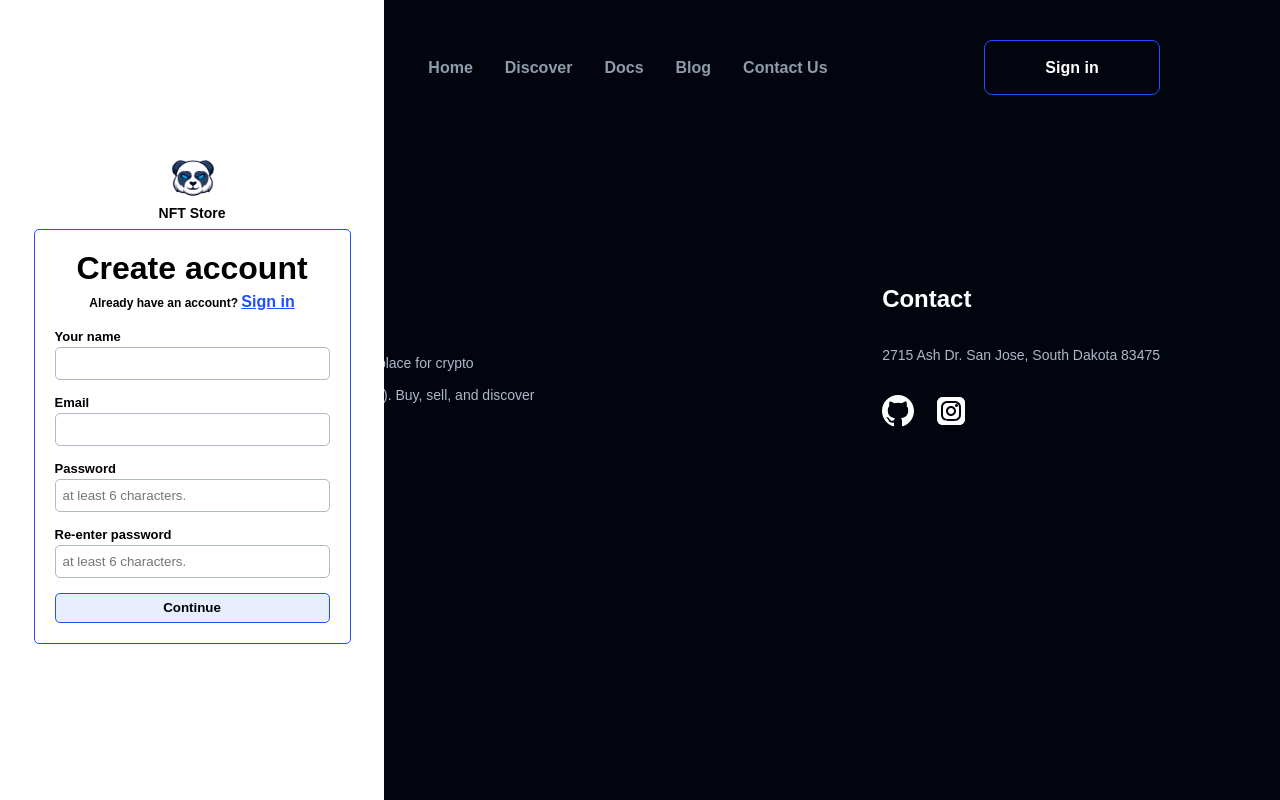
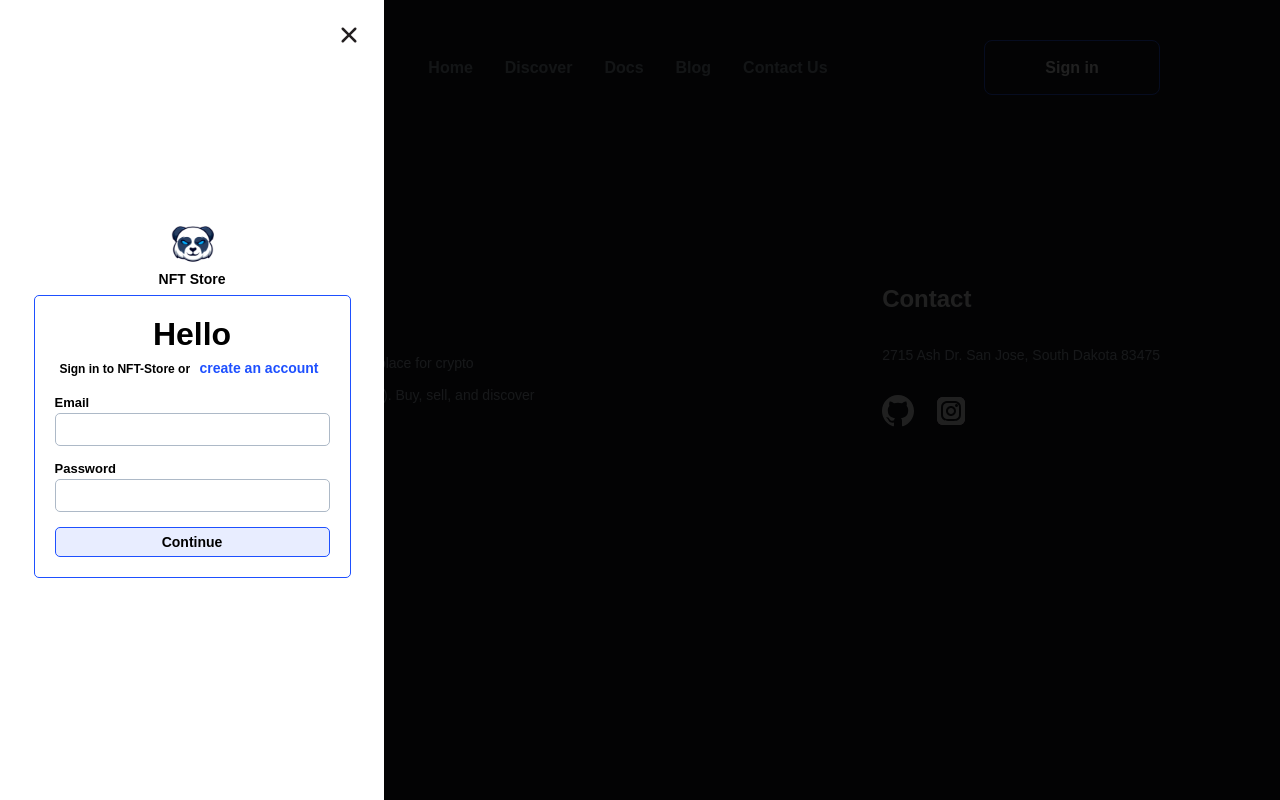
Before and after one commit to Pupsentiy/NFT_Store, a React (Create React App) app: page /auth in a window 1280 px wide. Both pictures are taken after a click on the button "Sign in". Built offline with nearby package versions, Linux system fonts and the light colour scheme.

Commit message:
сделал переключение между регистрацией и авторизацией

```diff
--- a/src/components/auth/Auth.scss
+++ b/src/components/auth/Auth.scss
@@ -1,4 +1,19 @@
 @import "../../styles/mixins.scss";
+.no-active {
+  display: none;
+}
+
+
+
+.onTheBackground {
+  top: 0;
+  left: 0;
+  position: fixed;
+  width: 100%;
+  height: 100%;
+  content: " ";
+  background-color: #040404a8;
+  z-index: 10;
 
   .wrapper {
     position: fixed;
@@ -6,30 +21,48 @@
     z-index: 1000;
     background-color: #fff;
     top: 0;
-  left: 0;
+    left: 0px;
     width: 30%;
     display: flex;
     flex-direction: column;
     justify-content: center;
     align-items: center;
     color: #000;
+    transition: left .2s;
+    transform: translateZ(-600px);
+    -webkit-transform: translateZ(-600px);
+
     p {
       @include text-logo;
       color: #000;
       margin: 0;
     }
 
-  a {
+    button {
+      font-size: 14px;
+      font-weight: 600;
+      background: transparent;
+      border: none;
       color: #1e50ff;
       text-decoration: revert;
     }
+    .button__close-modal {
+      position: absolute;
+      top: 20px;
+      right: 20px;
+      padding: 0px;
+      border: none;
+      background: transparent;
+      cursor: pointer;
+    }
+
     .paper {
       text-align: center;
       border: 1px solid #1e50ff;
       padding: 20px;
       border-radius: 5px;
       width: 275px;
-    p{
+      p {
         font-size: 12px;
       }
       .wrapper-form {
@@ -37,7 +70,6 @@
         flex-direction: column;
         margin-top: 10px;
         label {
-
           font-size: 13px;
           text-align: start;
           margin-bottom: 3px;
@@ -63,3 +95,5 @@
       }
     }
   }
+
+}
--- a/src/components/auth/Auth.tsx
+++ b/src/components/auth/Auth.tsx
@@ -1,26 +1,31 @@
 import React from "react";
-import CreateAccount from "./createAccount/CreateAccount";
-import SignUp from "./signUp/SignUp";
 import pandaLogo from "../../assets/icons/pandaLogo.svg";
 import { setOpen } from "../../redux/authStore/authSlice";
 import { useAppDispatch, useAppSelector } from "../../redux/store";
+import close from "../../assets/icons/close.svg";
+import SignIn from "./signIn/SignIn";
+import SignUp from "./signUp/SignUp";
 
-const Auth:React.FC = () => {
+const Auth: React.FC = () => {
   const dispatch = useAppDispatch();
-  const { open } = useAppSelector((state) => state.auth);
+  const { open, tabIndex } = useAppSelector((state) => state.auth);
 
-  // const openModalAuth = () => {
-  //   dispatch(setOpen(true));
-  // };
+  const closeModalAuth = () => {
+    dispatch(setOpen(false));
+  };
+
+  const tabPanel = [<SignIn />, <SignUp />];
   return (
-    <div className="wrapper">
+   <div className={open === true ? "onTheBackground" : ""}>
+     <div className={open === true ? "wrapper" : "no-active"}>
+      <button className="button__close-modal" onClick={() => closeModalAuth()}>
+        <img src={close} alt="close" />
+      </button>
       <img src={pandaLogo} alt="logo" />
       <p className="logo__text">NFT Store</p>
-      <div className="paper">
-        {/* <SignUp/> */}
-        <CreateAccount   />
-      </div>
+      <div className="paper">{tabPanel[tabIndex]}</div>
     </div>
+   </div>
   );
 };
 
--- a/src/components/auth/createAccount/CreateAccount.tsx
+++ /dev/null
@@ -1,35 +0,0 @@
-import React from "react";
-import { NavLink } from "react-router-dom";
-import "../Auth.scss";
-
-const CreateAccount: React.FC = () => {
-  return (
-    <>
-      <h1>Create account</h1>
-      <p>
-        Already have an account? <NavLink to="#">Sign in</NavLink>
-      </p>
-      <form className="wrapper-form">
-        <label>Your name</label>
-        <input type="text" maxLength={50} />
-        <label>Email</label>
-        <input type="text" maxLength={64} />
-        <label>Password</label>
-        <input
-          type="password"
-          maxLength={64}
-          placeholder="at least 6 characters."
-        />
-        <label>Re-enter password</label>
-        <input
-          type="password"
-          maxLength={64}
-          placeholder="at least 6 characters."
-        />
-        <button>Continue</button>
-      </form>
-    </>
-  );
-};
-
-export default CreateAccount;
--- /dev/null
+++ b/src/components/auth/signIn/SignIn.tsx
@@ -0,0 +1,32 @@
+// import { Button, Dialog, DialogActions, DialogContent, DialogContentText, DialogTitle } from '@mui/material'
+import React from "react";
+import { setTabIndex } from "../../../redux/authStore/authSlice";
+import { useAppDispatch } from "../../../redux/store";
+import "../Auth.scss";
+
+const SignIn: React.FC = () => {
+  const dispatch = useAppDispatch();
+
+  const modalWidndowChange = () => {
+    dispatch(setTabIndex(1));
+  };
+
+  return (
+    <>
+      <h1>Hello</h1>
+      <p>
+        Sign in to NFT-Store or{" "}
+        <button onClick={() => modalWidndowChange()}>create an account</button>
+      </p>
+      <form className="wrapper-form">
+        <label>Email</label>
+        <input type="text" maxLength={64} />
+        <label>Password</label>
+        <input type="password" maxLength={64} />
+        <button type="submit">Continue</button>
+      </form>
+    </>
+  );
+};
+
+export default SignIn;
--- a/src/components/auth/signUp/SignUp.tsx
+++ b/src/components/auth/signUp/SignUp.tsx
@@ -1,22 +1,43 @@
-// import { Button, Dialog, DialogActions, DialogContent, DialogContentText, DialogTitle } from '@mui/material'
-import React from 'react'
-import { NavLink } from 'react-router-dom';
-import '../Auth.scss'
+import React from "react";
+import { setTabIndex } from "../../../redux/authStore/authSlice";
+import { useAppDispatch } from "../../../redux/store";
+import "../Auth.scss";
 
-const SignUp:React.FC = () => {
+const SignUp: React.FC = () => {
+  const dispatch = useAppDispatch();
+
+  const modalWidndowChange1 = () => {
+    dispatch(setTabIndex(0));
+  };
+
   return (
-      <>
-        <h1>Hello</h1>
-        <p>Sign in to NFT-Store  or <NavLink to='#'>create an account</NavLink></p>
-        <form className="wrapper-form">
+    <>
+      <h1>Create account</h1>
+      <p>
+        Already have an account?
+        <button onClick={() => modalWidndowChange1()}>Sign in</button>
+      </p>
+      <form className="wrapper-form">
+        <label>Your name</label>
+        <input type="text" maxLength={50} />
         <label>Email</label>
-        <input type="text"  maxLength={64}/>
+        <input type="text" maxLength={64} />
         <label>Password</label>
-        <input type="password"  maxLength={64} />
-        <button type='submit'>Continue</button>
-        </form>
-      </>
-  )
-}
+        <input
+          type="password"
+          maxLength={64}
+          placeholder="at least 6 characters."
+        />
+        <label>Re-enter password</label>
+        <input
+          type="password"
+          maxLength={64}
+          placeholder="at least 6 characters."
+        />
+        <button>Continue</button>
+      </form>
+    </>
+  );
+};
 
-export default SignUp
+export default SignUp;
--- a/src/components/home/title/Title.scss
+++ b/src/components/home/title/Title.scss
@@ -50,7 +50,6 @@
     justify-content: space-evenly;
     margin-top: 56px;
     position: relative;
-    z-index: 10;
     .wrapper__picture {
       width: 400px;
       height: 400px;
--- a/src/redux/authStore/authSlice.ts
+++ b/src/redux/authStore/authSlice.ts
@@ -2,7 +2,8 @@ import { createSlice} from "@reduxjs/toolkit";
 import { AuthSlice } from "./types";
 
 const initialState:AuthSlice = {
-   open:false
+   open:false,
+   tabIndex:0
 }
 
 const authSlice = createSlice ({
@@ -11,11 +12,13 @@ const authSlice = createSlice ({
     reducers: {
        setOpen(state, action){
         state.open = action.payload
-       }
-
+       },
+        setTabIndex(state, action){
+         state.tabIndex = action.payload
+        }
     }
 })
 
-export const { setOpen } = authSlice.actions;
+export const { setOpen, setTabIndex } = authSlice.actions;
 
 export default authSlice.reducer;
--- a/src/redux/authStore/types.ts
+++ b/src/redux/authStore/types.ts
@@ -1,3 +1,4 @@
 export interface AuthSlice {
     open:boolean
+    tabIndex:number
 }
--- a/src/routes/routesConfig.js
+++ b/src/routes/routesConfig.js
@@ -1,3 +1,4 @@
+import Auth from "../components/auth/Auth";
 import Discover from "../pages/discover/Discover";
 import Home from "../pages/home/Home";
 import NotFound from "../pages/notFound/NotFound";
@@ -16,6 +17,10 @@ const routesConfig = [
         path:'/not-found',
         element:<NotFound/>
     },
+    {
+        path:'/auth',
+        element:<Auth/>
+    },
 ]
 
 export default routesConfig
```
Also changed, not shown: src/assets/icons/close.svg (added). Lines whose indentation alone changed are shown as unchanged.
